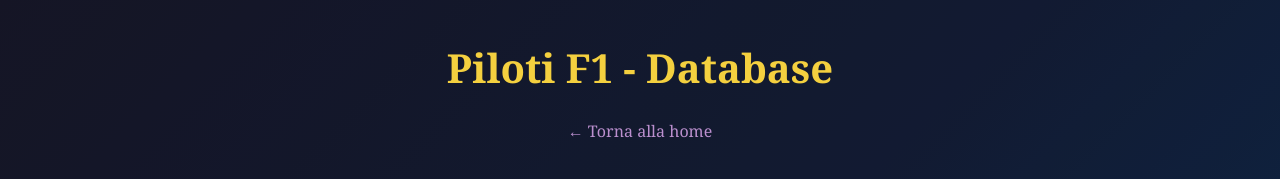
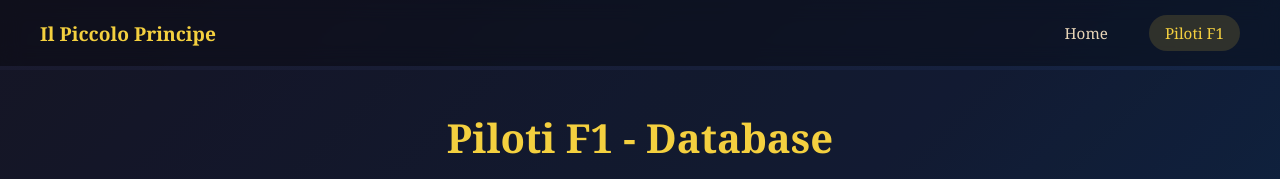
Before and after one commit to Carca55-KB/Aviatori, a website: page pilots.html in a window 1280 px wide. Shown: the top 179 px of the page. Drawn offline with Linux system fonts and the light colour scheme; no server answers.

Commit message:
Add navigation bar to top right

```diff
--- a/pilots.html
+++ b/pilots.html
@@ -15,6 +15,46 @@
             background: linear-gradient(135deg, #1a1a2e 0%, #16213e 50%, #0f3460 100%);
             min-height: 100vh;
             color: #e8d5b7;
+            padding-top: 70px;
+        }
+        nav {
+            position: fixed;
+            top: 0;
+            left: 0;
+            right: 0;
+            background: rgba(0,0,0,0.4);
+            backdrop-filter: blur(10px);
+            padding: 15px 40px;
+            display: flex;
+            justify-content: space-between;
+            align-items: center;
+            z-index: 1000;
+        }
+        nav .logo {
+            color: #f4d03f;
+            font-size: 1.2rem;
+            font-weight: bold;
+        }
+        nav .nav-links {
+            display: flex;
+            gap: 25px;
+        }
+        nav .nav-links a {
+            color: #e8d5b7;
+            text-decoration: none;
+            font-size: 0.95rem;
+            transition: color 0.3s;
+            padding: 8px 16px;
+            border-radius: 20px;
+            transition: all 0.3s;
+        }
+        nav .nav-links a:hover {
+            color: #f4d03f;
+            background: rgba(244, 208, 63, 0.1);
+        }
+        nav .nav-links a.active {
+            color: #f4d03f;
+            background: rgba(244, 208, 63, 0.15);
         }
         header {
             text-align: center;
@@ -25,17 +65,6 @@
             font-size: 2.5rem;
             color: #f4d03f;
             margin-bottom: 10px;
-        }
-        .back-link {
-            display: inline-block;
-            margin-top: 15px;
-            color: #bb8fce;
-            text-decoration: none;
-            font-size: 1rem;
-            transition: color 0.3s;
-        }
-        .back-link:hover {
-            color: #f4d03f;
         }
         .container {
             max-width: 600px;
@@ -121,9 +150,16 @@
     </style>
 </head>
 <body>
+    <nav>
+        <div class="logo">Il Piccolo Principe</div>
+        <div class="nav-links">
+            <a href="index.html">Home</a>
+            <a href="pilots.html" class="active">Piloti F1</a>
+        </div>
+    </nav>
+
     <header>
         <h1>Piloti F1 - Database</h1>
-        <a href="index.html" class="back-link">← Torna alla home</a>
     </header>
 
     <div class="container">
```
Also changed, not shown: index.html (+45 -2 lines).
